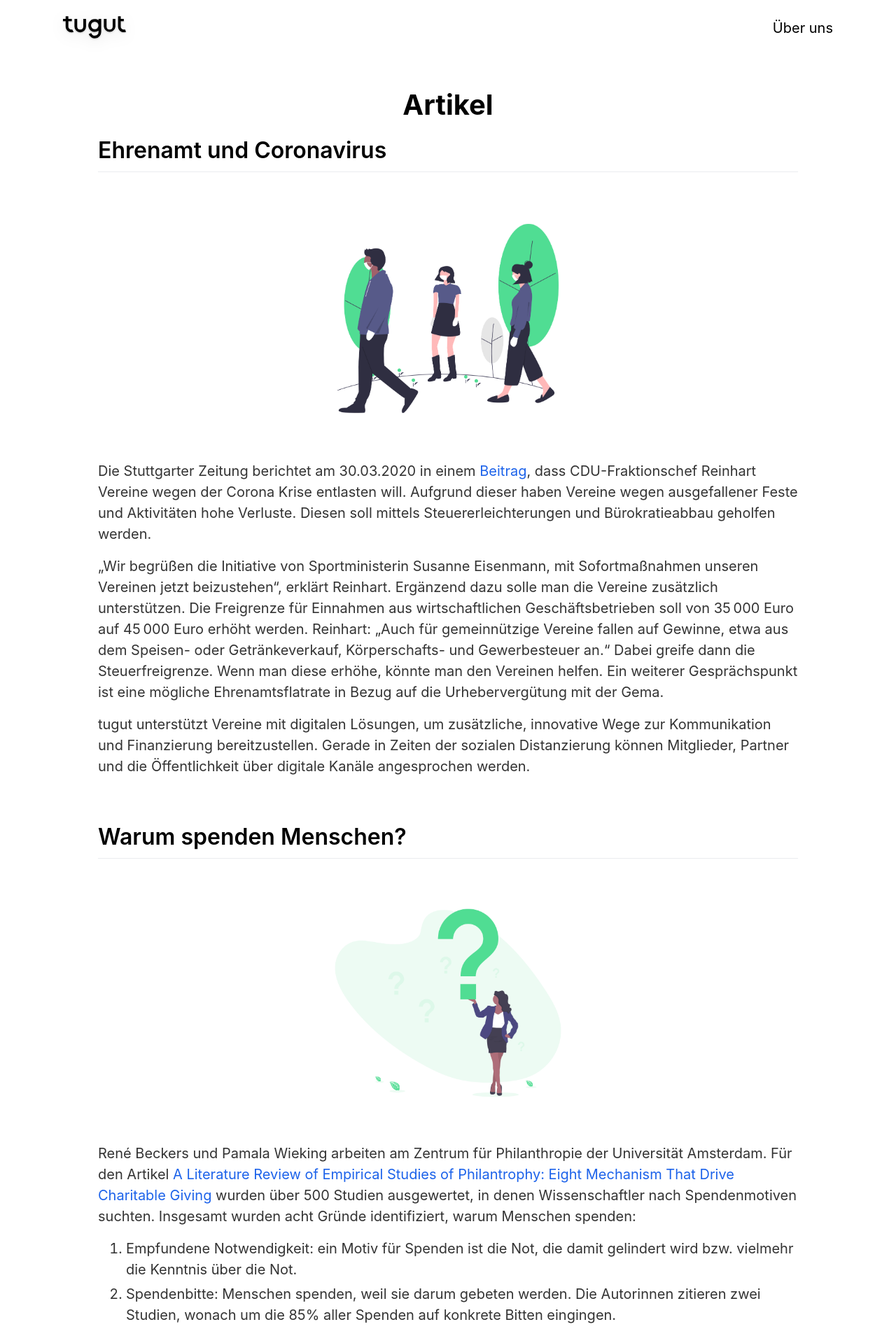
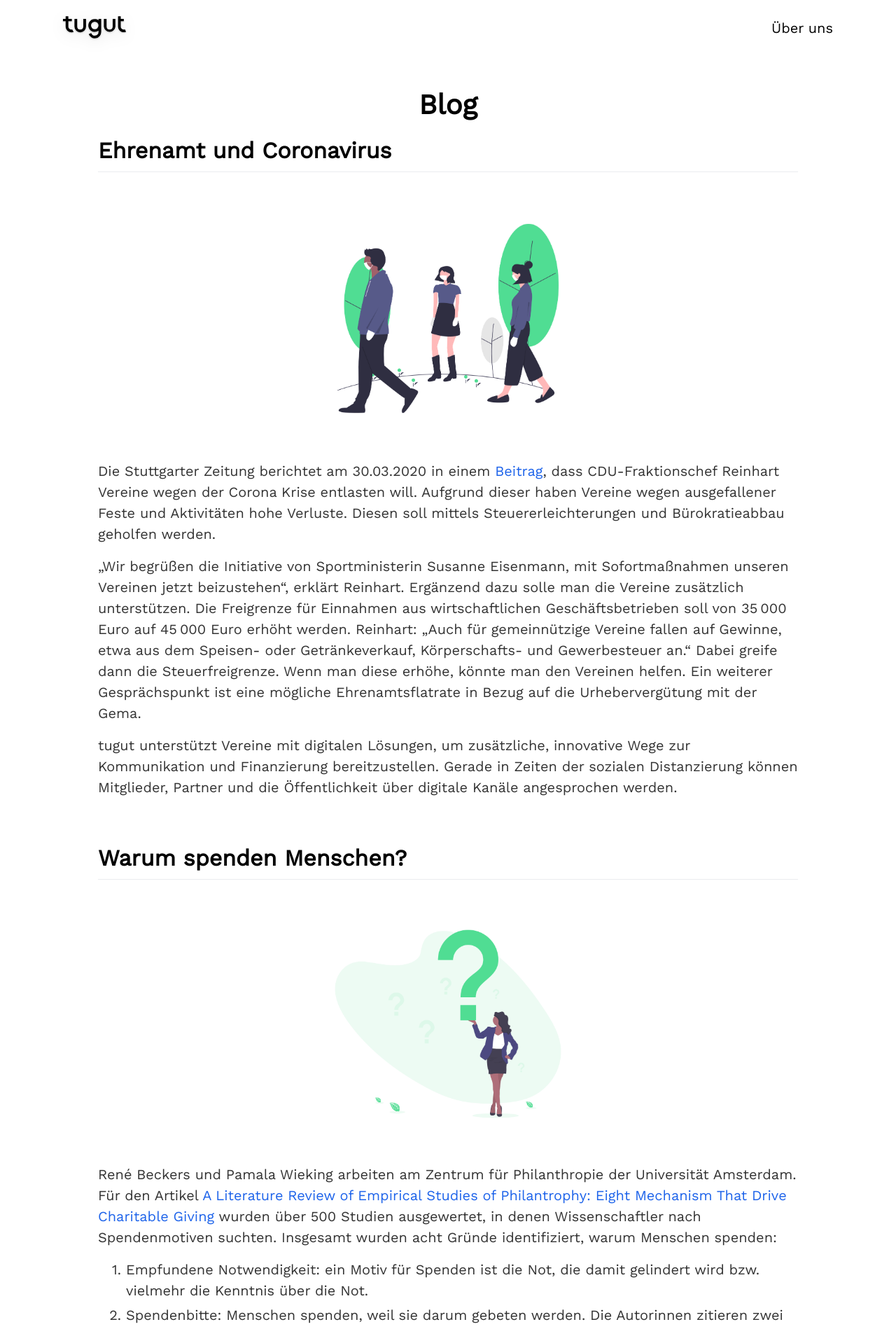
Before and after one commit to tugut-de/site, a Jekyll site: the page built from _pages/posts.html, in a window 1280 px wide. Shown: the top 1899 px of the page at 70% size. Built offline with Jekyll 4.4.1, drawn with Linux system fonts in a browser that asks for light colours; nearby versions of some CDN libraries.

Commit message:
use work sans

```diff
--- a/_pages/posts.html
+++ b/_pages/posts.html
@@ -17,7 +17,7 @@ include_in_footer: false
       <div class="container">
         <div id="what">
           <div id="what-is">
-            Artikel
+            Blog
           </div>
         </div>
         <div class="posts">
--- a/_sass/base.scss
+++ b/_sass/base.scss
@@ -2,16 +2,29 @@
 $content-width: 1170px;
 
 // Fonts and sizes
-$font: -apple-system, "Avenir Next", "Segoe UI", Roboto, Helvetica, Arial, sans-serif, "Apple Color Emoji", "Segoe UI Emoji", "Segoe UI Symbol";
 $primary-text-color: #000000;
 $tugut-green: #50DD93;
 $side-margin: 90px;
 $tugut-logo-top-margin: 10px;
 
+/* work-sans-regular - latin */
+@font-face {
+	font-family: 'Work Sans';
+	font-style: normal;
+	font-weight: 400;
+	src: url('/fonts/work-sans-v7-latin-regular.eot'); /* IE9 Compat Modes */
+	src: local(''),
+	url('/fonts/work-sans-v7-latin-regular.eot?#iefix') format('embedded-opentype'), /* IE6-IE8 */
+	url('/fonts/work-sans-v7-latin-regular.woff2') format('woff2'), /* Super Modern Browsers */
+	url('/fonts/work-sans-v7-latin-regular.woff') format('woff'), /* Modern Browsers */
+	url('/fonts/work-sans-v7-latin-regular.ttf') format('truetype'), /* Safari, Android, iOS */
+	url('/fonts/work-sans-v7-latin-regular.svg#WorkSans') format('svg'); /* Legacy iOS */
+}
+
 html {
 	font-size: 62.5%;
-	font-family: $font;
 	line-height: 1;
+	font-family: 'Work Sans'
 }
 
 body {
--- a/_sass/github-markdown.scss
+++ b/_sass/github-markdown.scss
@@ -78,7 +78,6 @@ Markdown CSS adopted from https://github.com/sindresorhus/github-markdown-css
   -webkit-text-size-adjust: 100%;
   color: rgba(#000000, 0.8);  // Differs from default GitHub markdown styling
   line-height: 1.5;
-  font-family: $font; // Use sitewide font stack instead of hardcoded font-stack
   font-size: 16px;
   line-height: 1.5;
   word-wrap: break-word;
```
Also changed, not shown: fonts/work-sans-v7-latin-regular.ttf (added), fonts/work-sans-v7-latin-regular.woff (added), fonts/work-sans-v7-latin-regular.woff2 (added), 2 other files.
